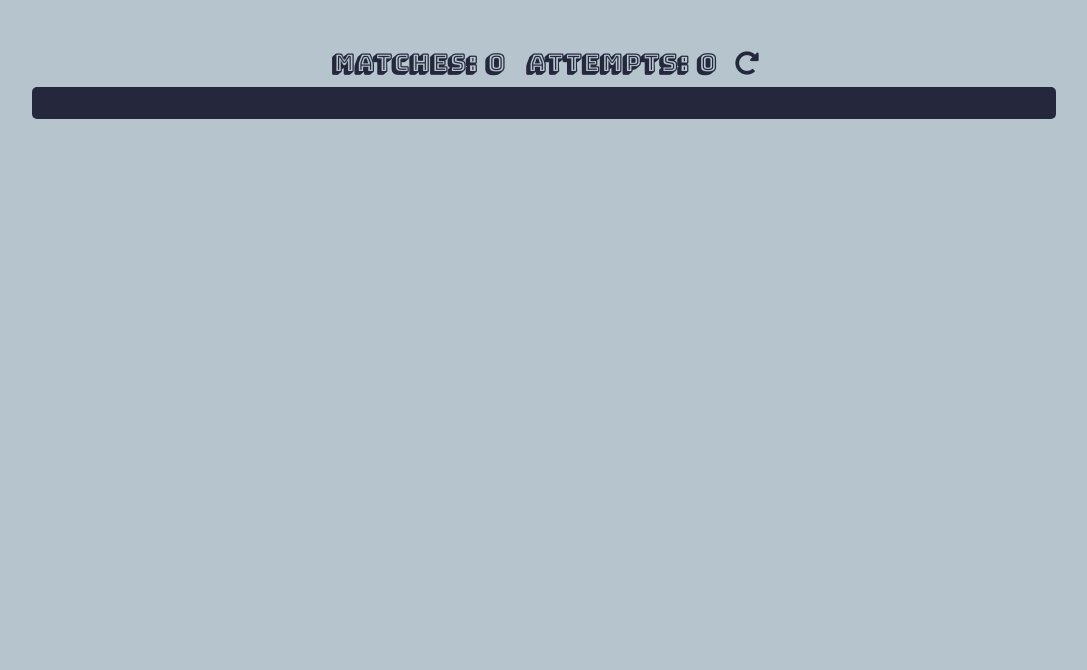
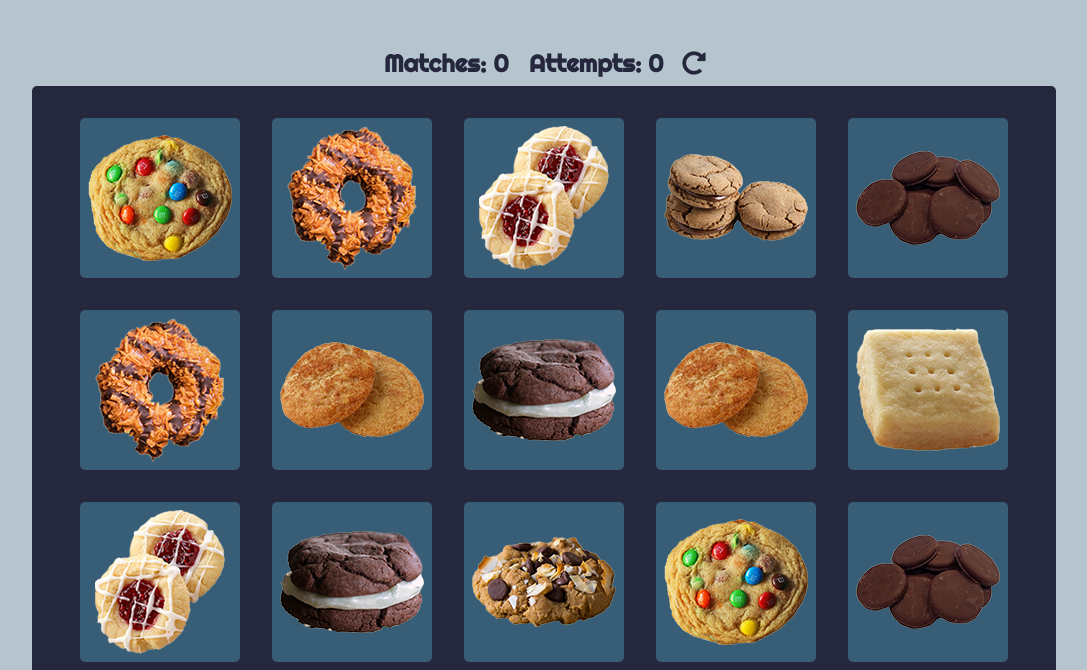
Before and after one commit to SarahHarrington/cookie-confusion, a plain HTML site: page index.html in a window 1280 px wide. Shown: the part 130-800 px from the top of the page, without its empty margins (96-1183 px from the left). Drawn offline with Linux system fonts and the light colour scheme.

Commit message:
fixed file names for cookies, cookies now being shuffled and placed properly

```diff
--- a/client.js
+++ b/client.js
@@ -1,5 +1,4 @@
-let card = document.getElementsByClassName('card');
-let cards = [...card];
+
 let firstCard = null
 let secondCard = null;
 let currentScore = 0;
@@ -9,9 +8,6 @@ let clearGuessTimeout = null;
 
 document.getElementById("currentScore").innerHTML = 'Matches: ' + currentScore;
 document.getElementById("attempts").innerHTML = 'Attempts: ' + attempts;
-
-
-
 
 shuffle = (array) => {
   let currentIndex = array.length, temporaryValue, randomIndex ;
@@ -31,15 +27,17 @@ clearClasses = (array) => {
 
 startGame = () => {
   makeCards()
+  // let card = document.getElementsByClassName('card');
+  // let cards = [...card];
   firstCard = null
   secondCard = null;
   currentScore = 0;
   attempts = 0;
   clearClasses(cards);
-  shuffle(cards);
+  // shuffle(cards);
   document.getElementById("currentScore").innerHTML = 'Matches: ' + currentScore;
   document.getElementById("attempts").innerHTML = 'Attempts: ' + attempts;
-  cards.forEach(card => document.getElementById('cardDeck').appendChild(card));
+  // cards.forEach(card => document.getElementById('cardDeck').appendChild(card));
 }
 
 makeCards = () => {
@@ -48,24 +46,22 @@ makeCards = () => {
   console.log(gameCookies)
 
   gameCookies.forEach(cookie => gameCookies.push(cookie));
-
   console.log(gameCookies)
 
   shuffle(gameCookies)
 
   console.log(gameCookies)
 
-  cookies.forEach((cookie) => {
+  gameCookies.forEach((cookie) => {
     let newCard = document.createElement('div');
     newCard.classList.add('card');
-    newCard.type = cookie.type;
-    let newImg = document.createElement('img')
-    newImg.src = cookie.src;
-    newImg.alt = cookie.alt;
-    newCard.append(newImg);
-
+    newCard.setAttribute('type', cookie.type);
+    let img = document.createElement('img')
+    img.src = cookie.src;
+    img.alt = cookie.alt;
+    newCard.append(img);
+    document.getElementById('cardDeck').appendChild(newCard);
   })
-
 }
 
 function selectedCard(event) {
--- a/cookies.js
+++ b/cookies.js
@@ -17,7 +17,7 @@ let cookies = [
   {
     type: 'chocdipbp',
     alt: 'Chocolate Dipped Peanut Butter Cookie with Sprinkles',
-    src: 'cookies/chocdipbp.png'
+    src: 'cookies/chocdipb.png'
   },
   {
     type: 'chocolate',
--- a/index.html
+++ b/index.html
@@ -37,7 +37,6 @@
 
     <!-- Deck of Cards Game Board> -->
       <div class="deck" id="cardDeck">
-        <img src="" alt="">
       </div>
     </div>
 
--- a/style.css
+++ b/style.css
@@ -4,14 +4,14 @@ body {
   height: 100%;
   margin: 0;
   padding: 0;
-  /* font-family: 'Righteous', cursive; */
-  font-family: 'Bungee Shade', cursive;
+  font-family: 'Righteous', cursive;
   color: #25283D;
 }
 
 header {
   font-size: 2rem;
   padding: 0;
+  font-family: 'Bungee Shade', cursive;
 }
 
 .container {
```
Also changed, not shown: cookies/carmeldelite.png (renamed from cookies/carmeldelight.png), cookies/chocdipb.png (renamed from cookies/chocdipbtr.png).
